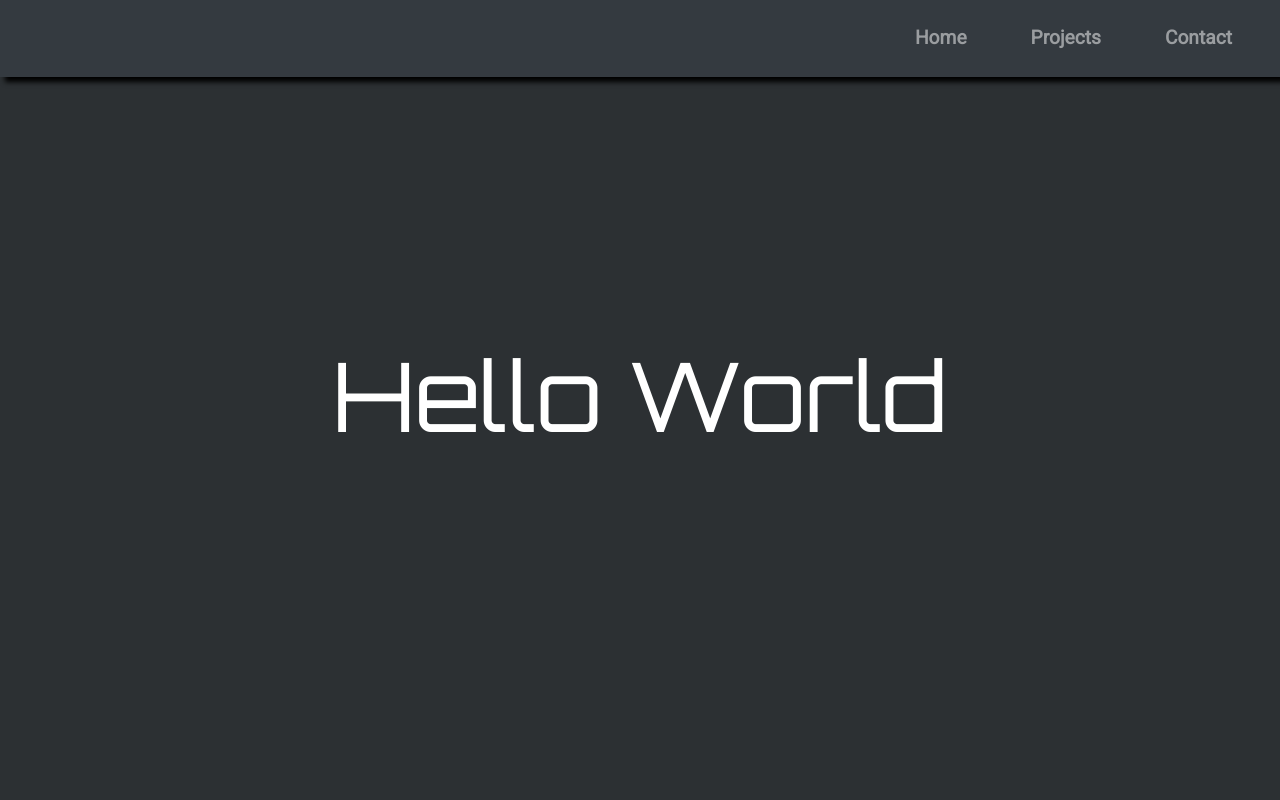
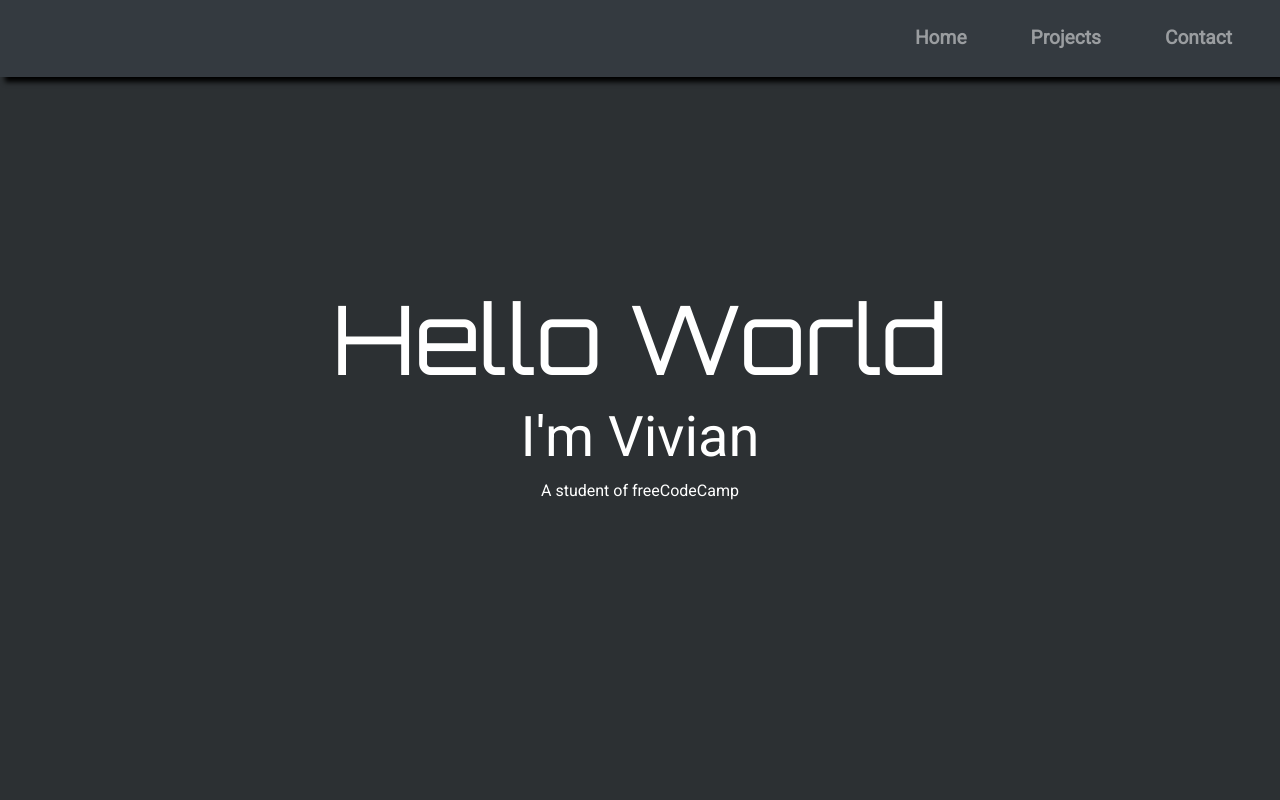
Before and after one commit to vivian-ms/Personal-Portfolio-Webpage, a plain HTML site: page index.html in a window 1280 px wide. Shown: the top 800 px of the page. Drawn offline with nearby package versions, Linux system fonts and the light colour scheme; grey boxes are pictures that could not be loaded.

Commit message:
Added name to #welcome-section

```diff
--- a/index.html
+++ b/index.html
@@ -27,6 +27,13 @@
     <!-- Welcome Section -->
     <section id="welcome-section" class="d-flex flex-column justify-content-center align-items-center">
       <h1 class="display-1">Hello World</h1>
+
+      <h3 class="display-4">
+        I'm Vivian
+      </h3>
+      <p>
+        A student of freeCodeCamp
+      </p>
     </section>  <!-- End #welcome-section -->
 
     <!-- Projects Section -->
@@ -71,7 +78,10 @@
       </div>  <!-- End #icons-container -->
     </section>  <!-- End #contact-section -->
 
-    <footer class="small">Portfolio created for <a href="https://www.freecodecamp.org/learn/responsive-web-design/responsive-web-design-projects/build-a-personal-portfolio-webpage" target="_blank">freeCodeCamp</a>. *** Note: Contact form provided does not work. ***</footer>
+    <footer class="small">
+      Portfolio created for project at <a href="https://www.freecodecamp.org/learn/responsive-web-design/responsive-web-design-projects/build-a-personal-portfolio-webpage" target="_blank">freeCodeCamp</a>.
+      <em>*** Note: Contact form provided does not work. ***</em>
+    </footer>
 
     <script src="https://cdn.freecodecamp.org/testable-projects-fcc/v1/bundle.js"></script>
     <script src="https://cdnjs.cloudflare.com/ajax/libs/jquery/3.6.0/jquery.min.js" integrity="sha512-894YE6QWD5I59HgZOGReFYm4dnWc1Qt5NtvYSaNcOP+u1T9qYdvdihz0PPSiiqn/+/3e7Jo4EaG7TubfWGUrMQ==" crossorigin="anonymous" referrerpolicy="no-referrer"></script>
```
